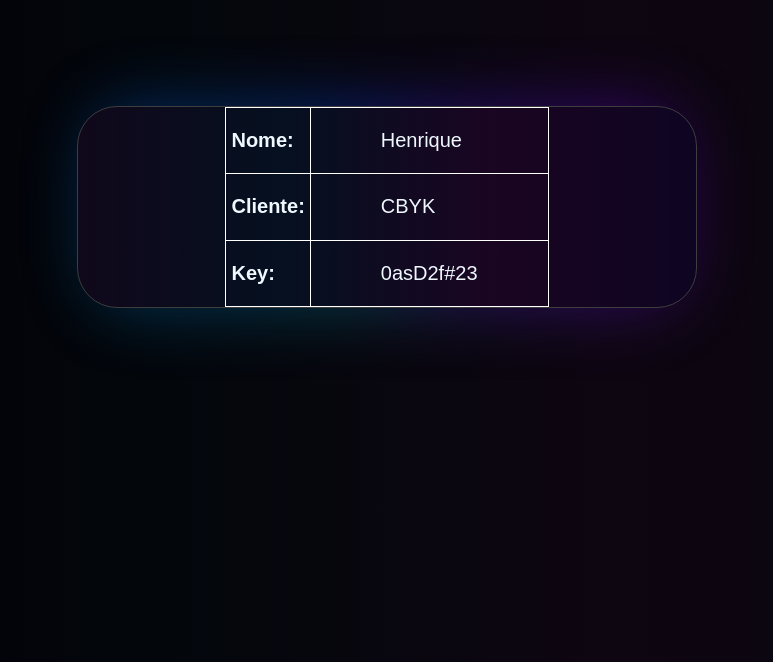
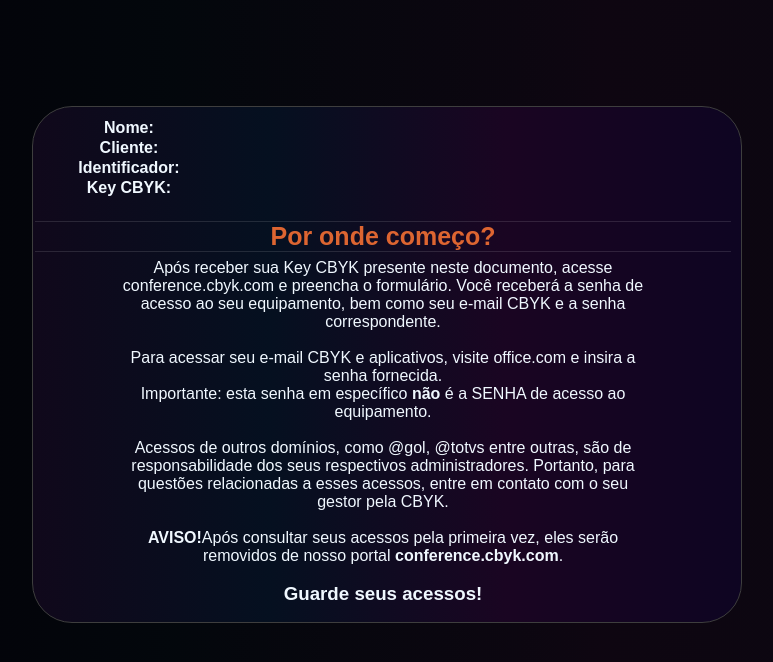
Before and after one commit to HenriqueTamashiro/Projeto-Conference, a website: page pages/teste.html in a window 1280 px wide. Shown: the whole page, without its empty margins (253-1026 px from the left). Drawn offline with Linux system fonts and the light colour scheme.

Commit message:
start to table response

```diff
--- a/css/style.css
+++ b/css/style.css
@@ -69,6 +69,7 @@
     background: var(--primary-color-Variant);
     border-radius: 40px;
 }
+
 
 
 .container2{
@@ -529,6 +530,18 @@
     text-align: center;
 
 }
+.tittleTip3{
+    font-size: 25px;
+    text-align: center;
+    border-bottom: 1px solid #ffffff1e;
+    border-top: 1px solid #ffffff1e;
+    flex-direction: column;
+    align-items: center;
+    padding: 0px;
+    width: 100%;
+    color: #DD6531;
+
+}
 .tittleTip2{
     font-size: 25px;
     text-align: center;
@@ -632,3 +645,80 @@
   margin-left: 70px;
 
 }
+@media print {
+    body {
+        background: transparent!important; /* Cor de fundo branca para impressão */
+        color: rgb(180, 180, 180); /* Cor do texto preto para impressão */
+    }
+
+    .box table{
+
+        border: 1px solid #ffffff;
+    }
+            th,td {
+
+
+            padding: 10px;
+            border: 1px solid #ffffff;
+
+        }
+}
+ table{
+
+            margin: 10px auto;
+        }
+        .containerBox{
+
+            width: 100%;
+        }
+        .box{
+            display: flex;
+            flex-direction: column;
+            align-items: center;
+            color: aliceblue;
+
+
+        }
+
+        th,td {
+
+
+
+        }
+        th{
+            width: 5%;
+            text-align: left;
+            white-space: nowrap;
+
+        }
+        td{
+            width: 20%;
+            padding:5px 80px;
+        }
+
+
+
+
+.read table{
+    border:0px;
+    color: aliceblue;
+}
+.read{
+             text-align:center ;
+             width: 700px;
+        }
+.read th{
+             text-align:center ;
+
+        }
+.container1{
+    content: '';
+    position: relative;
+    border: 1px solid rgba(62, 62, 62, 1);
+    height: 100%;
+    max-width: 710px;
+    margin: 50px auto;
+    background: var(--primary-color-Variant);
+    border-radius: 40px;
+    display: flex;
+}
--- /dev/null
+++ b/css/tabela.css
@@ -0,0 +1,59 @@
+@media print {
+    body {
+        background: transparent!important; /* Cor de fundo branca para impressão */
+        color: rgb(180, 180, 180); /* Cor do texto preto para impressão */
+    }
+}
+ table{
+            border: 1px solid #000;
+        }
+        .containerBox{
+            display: flex;
+            flex-direction: column;
+            align-items: center;
+            width: 100%;
+        }
+        .box{
+
+            color: aliceblue;
+
+
+        }
+
+        .box table{
+
+            border: 1px solid #000;
+        }
+        th,td {
+
+            background-color: rgb(18, 120, 151);
+            padding: 10px;
+            border: 1px solid #ffffff;
+
+        }
+        th{
+            width: 5%;
+            text-align: left;
+            white-space: nowrap;
+
+        }
+        td{
+            width: 20%;
+            padding:5px 80px;
+        }
+
+
+
+
+.read table{
+    border:0px;
+    color: aliceblue;
+}
+.read{
+             text-align:center ;
+             width: 700px;
+        }
+.read th{
+             text-align:center ;
+
+        }
--- a/js/formHandler.js
+++ b/js/formHandler.js
@@ -85,6 +85,12 @@
             }
             else if (responseAdd.status === 200){
                 alert('Dados adicionados!');
+
+                document.addEventListener('DOMContentLoaded', async () => {
+                    const responseAcess = await fetch('/pages/responseTable.html');
+                    const Acess = await responseAcess.text();
+                    document.getElementById('table-placeholder').innerHTML = Acess;
+                })
                 form.reset();
                 }
 
--- a/js/responseAcess.js
+++ b/js/responseAcess.js
@@ -1,5 +1,5 @@
 document.addEventListener('DOMContentLoaded', async () => {
-    const responseAcess = await fetch('/pages/tableRegister.html');
+    const responseAcess = await fetch('/pages/responseTable.html');
     const Acess = await responseAcess.text();
     document.getElementById('response-placeholder').innerHTML = Acess;
 })
--- /dev/null
+++ b/pages/responseTable.html
@@ -0,0 +1,53 @@
+
+<div class="container1">
+<div class="printModel">
+    <div class="containerBox">
+
+             <div class="read">
+                <div class="box">
+                    <table>
+                        <tr>
+                            <th>Nome:</th>
+                            <td id=""></td>
+                        </tr>
+                        <tr>
+                            <th>Cliente:</th>
+                            <td id=""></td>
+                        </tr>
+                        <tr>
+                            <th>Identificador:</th>
+                            <td id=""></td>
+                        </tr>
+                        <tr>
+                            <th>Key CBYK:</th>
+                            <td id=""></td>
+                        </tr>
+                    </table>
+
+                 </div>
+
+
+                <table>
+                    <tr>
+                        <th class="tittleTip3">Por onde começo?</th>
+                    </tr>
+                    <tr>
+                        <td><span class="readBasic">
+                            Após receber sua Key CBYK presente neste documento, acesse conference.cbyk.com e preencha o formulário. Você receberá a senha de acesso ao seu equipamento, bem como seu e-mail CBYK e a senha correspondente.
+                            <br>
+                            <br>Para acessar seu e-mail CBYK e aplicativos, visite office.com e insira a senha fornecida.<br>
+                            Importante: esta senha em específico <b>não</b> é a SENHA de acesso ao equipamento.<br>
+                            <br>
+                            Acessos de outros domínios, como @gol, @totvs entre outras, são de responsabilidade dos seus respectivos administradores. Portanto, para questões relacionadas a
+                            esses acessos, entre em contato com o seu gestor pela CBYK.
+                            <br><br>
+                            <b>AVISO!</b>Após consultar seus acessos pela primeira vez, eles serão removidos de nosso portal <b>conference.cbyk.com</b>.
+                             <p><br><h3><b>Guarde seus acessos!</b></h3></p>
+                        </span></td>
+                    </tr>
+
+                </table>
+
+            </div>
+ </div>
+</div>
--- a/pages/tableRegister.html
+++ /dev/null
@@ -1,23 +0,0 @@
-<head>
-    <link rel="stylesheet" href="../css/table.css">
-</head>
-<section class="container">
-    <div class="containerBox">
-        <div class="box">
-            <table>
-                <tr>
-                    <th>Nome:</th>
-                    <td>Henrique</td>
-                </tr>
-                <tr>
-                    <th>Cliente:</th>
-                    <td>CBYK</td>
-                </tr>
-                <tr>
-                    <th>Key:</th>
-                    <td>0asD2f#23</td>
-                </tr>
-            </table>
-
-         </div>
-</section>
```
Also changed, not shown: index.html (+4 -2 lines), pages/cadastro_acessos.html (+3 -1 lines), pages/responseAcess.html (+2 -2 lines).
